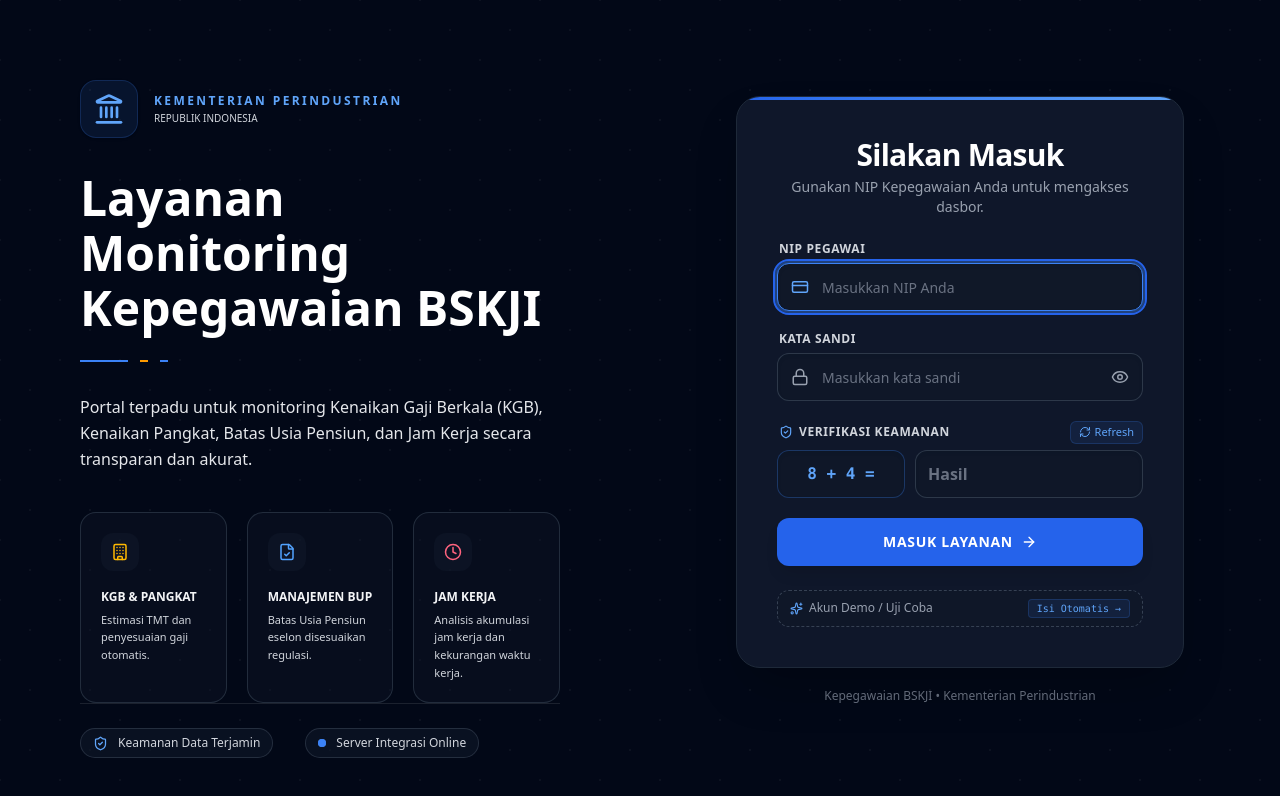
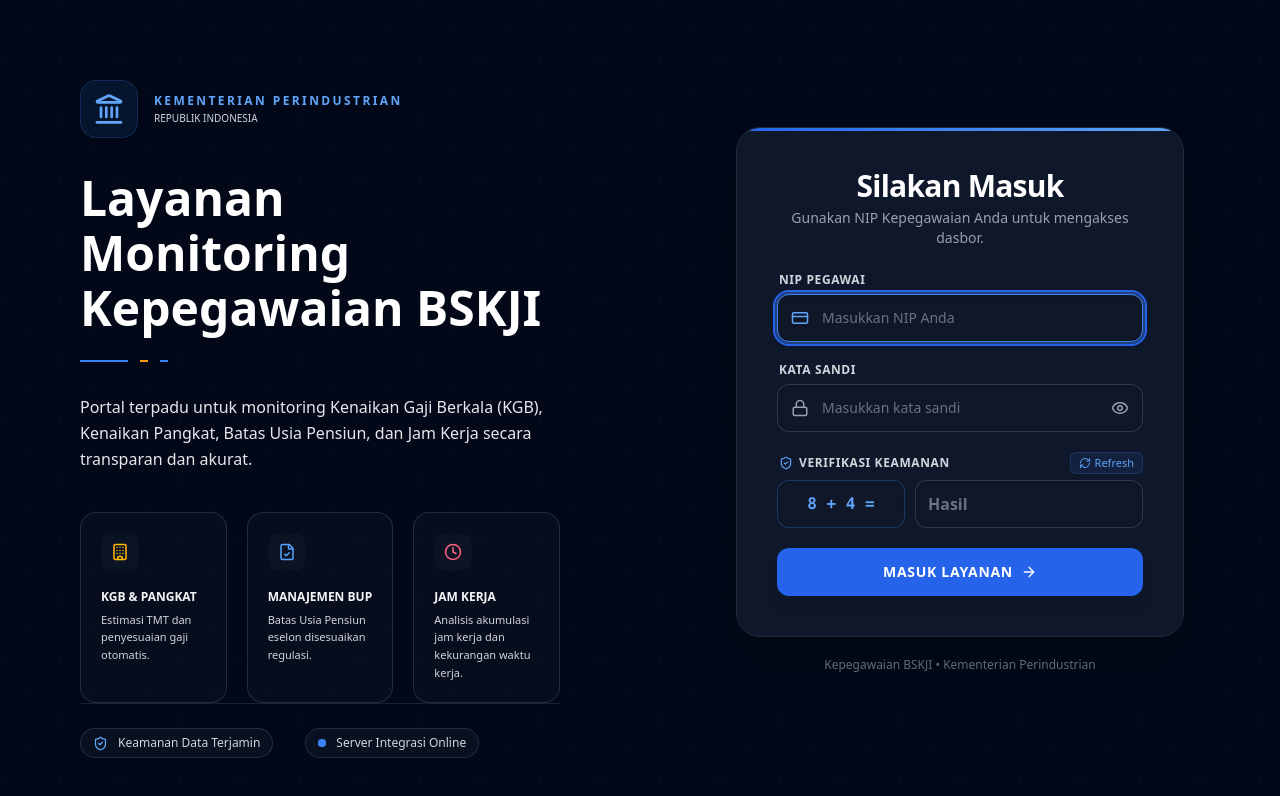
Before and after one commit to muhyunusalim-coder/OSDM, a React (Vite) app: page / in a window 1280 px wide. Shown: the top 796 px of the page. Built offline with nearby package versions, Linux system fonts and the light colour scheme.

Commit message:
feat(auth): remove quick demo login helper
Remove demo account autofill functionality from the login page to improve security and production readiness.

```diff
--- a/components/LoginPage.tsx
+++ b/components/LoginPage.tsx
@@ -12,7 +12,6 @@
   Eye,
   EyeOff,
   RefreshCw,
-  Sparkles,
 } from "lucide-react";
 import { fetchEmployeeData } from "../services/dataService";
 import { TRANSLATIONS } from "../utils/translationHelper";
@@ -54,12 +53,6 @@
   useEffect(() => {
     generateCaptcha();
   }, []);
-  const handleQuickDemo = () => {
-    setNip("198501012010011001");
-    setPassword("bskji");
-    setCaptchaAnswer(String(captchaNum1 + captchaNum2));
-    setError("");
-  };
 
   const handleLogin = async (e: React.FormEvent) => {
     e.preventDefault();
@@ -350,24 +343,6 @@
                   )}
                 </div>
               </button>
-
-              {/* Quick Demo Access Helper */}
-              <div className="pt-1">
-                <button
-                  type="button"
-                  onClick={handleQuickDemo}
-                  className="w-full py-2 px-3 bg-gray-900/60 hover:bg-gray-800/90 border border-dashed border-gray-700 hover:border-primary-500/60 rounded-xl text-gray-300 hover:text-white text-xs font-medium transition-all flex items-center justify-between group cursor-pointer"
-                  title="Klik untuk mengisi akun demo Budi Santoso secara otomatis"
-                >
-                  <span className="flex items-center gap-1.5 text-gray-400 group-hover:text-primary-400">
-                    <Sparkles size={13} className="text-primary-400" />
-                    <span>Akun Demo / Uji Coba</span>
-                  </span>
-                  <span className="text-[10px] font-mono text-primary-400 bg-primary-500/10 px-2 py-0.5 rounded border border-primary-500/20 group-hover:bg-primary-500/20">
-                    Isi Otomatis &rarr;
-                  </span>
-                </button>
-              </div>
             </form>
           </div>
 
```
